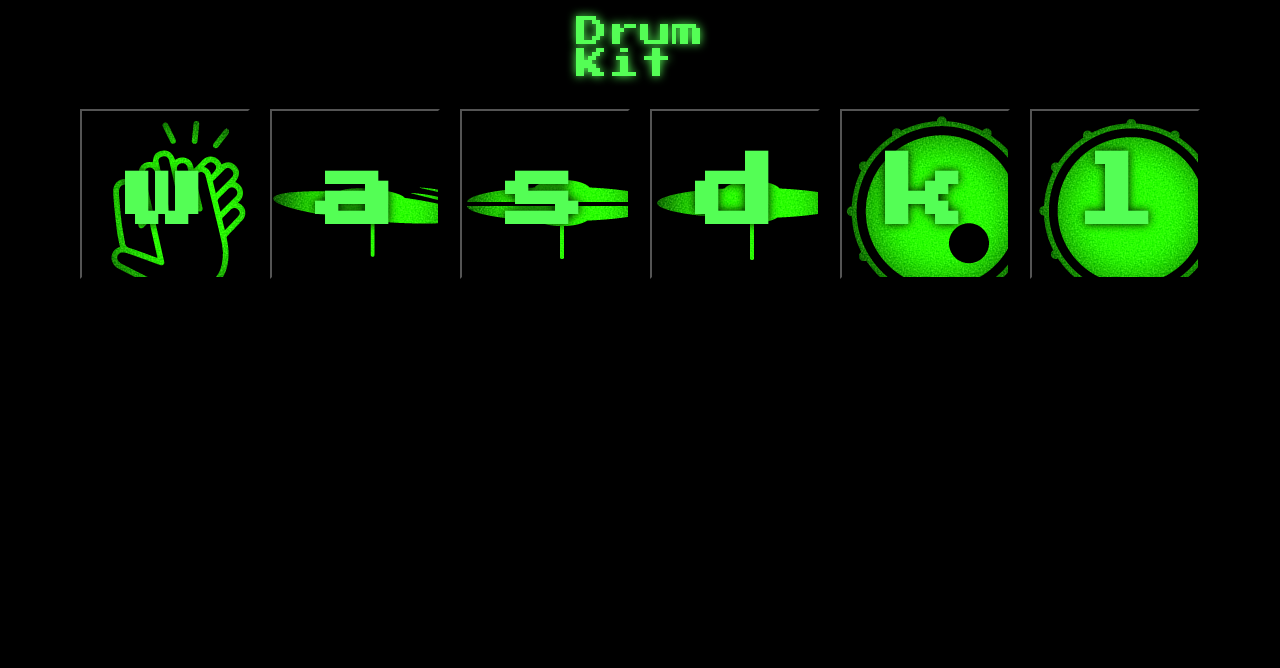
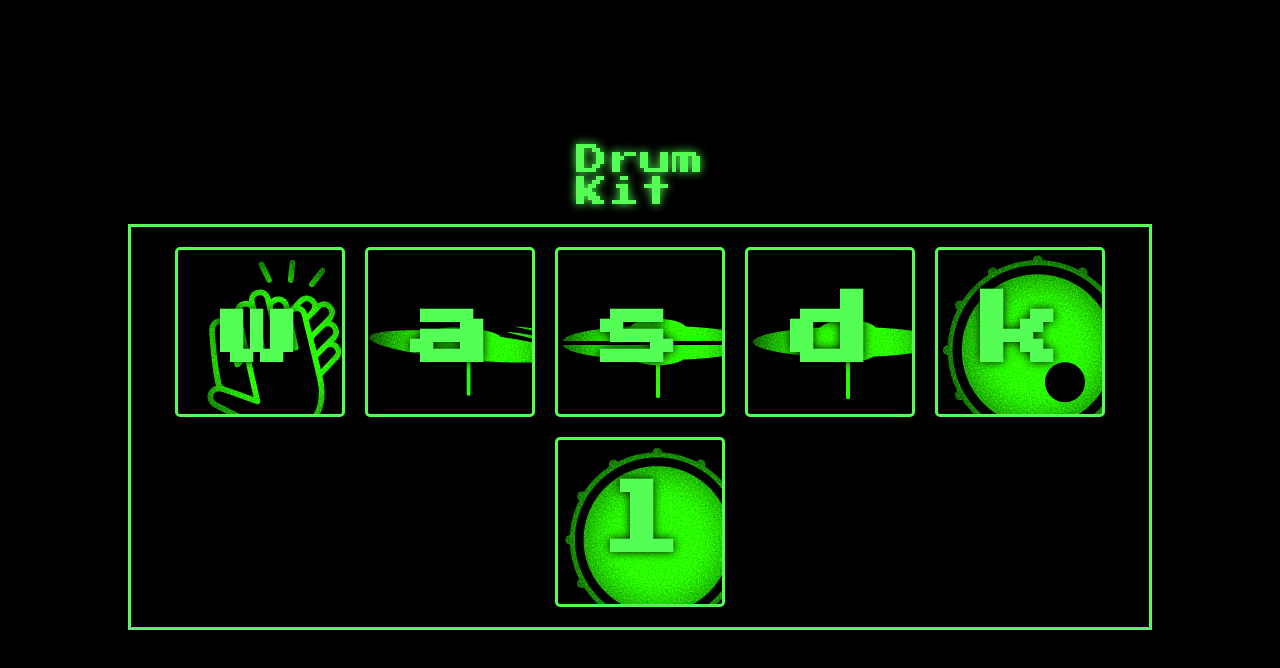
Before and after one commit to DaviFarias7/drum-kit, a plain HTML site: page index.html in a window 1280 px wide. Drawn offline with Linux system fonts and the light colour scheme.

Commit message:
CSS adjust

```diff
--- a/style.css
+++ b/style.css
@@ -13,15 +13,18 @@
 
 body {
     background: black;
+    padding: 10%
 }
 
 .drumkit {
     display: flex;
     flex-wrap: wrap;
     justify-content: center;
-    height: 100vh;
-    border-color: var(--color);
+    height: auto;
+    width: 80vw;
     border: solid;
+    border-color: #54FE55;
+    padding: 1%
 }
 
 .drum {
@@ -37,6 +40,9 @@ body {
     outline: none;
     font-size: 5rem;
     color: var(--color);
+    border-color: var(--color);
+    border: solid;
+    border-radius: 5px;
     text-shadow: 0px 0px 10px black;
 
 }
```
